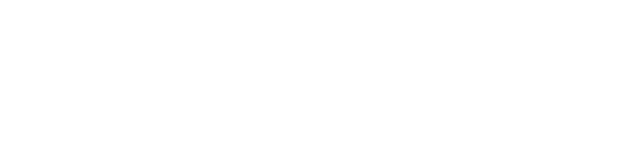
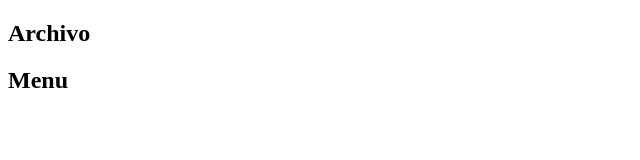
Before and after one commit to LRobles201503608/ProyectoParcial1Pepitos, a plain HTML site: page menu.html in a window 1280 px wide. Shown: the whole page, without its empty margins (0-640 px from the left). Drawn offline with Linux system fonts and the light colour scheme.

Commit message:
Segunda version codeline

```diff
--- a/menu.html
+++ b/menu.html
@@ -5,5 +5,8 @@
 </head>
 <body>
 
+<h2>Archivo</h2>
+<h2>Menu</h2>
+
 </body>
 </html>
```
